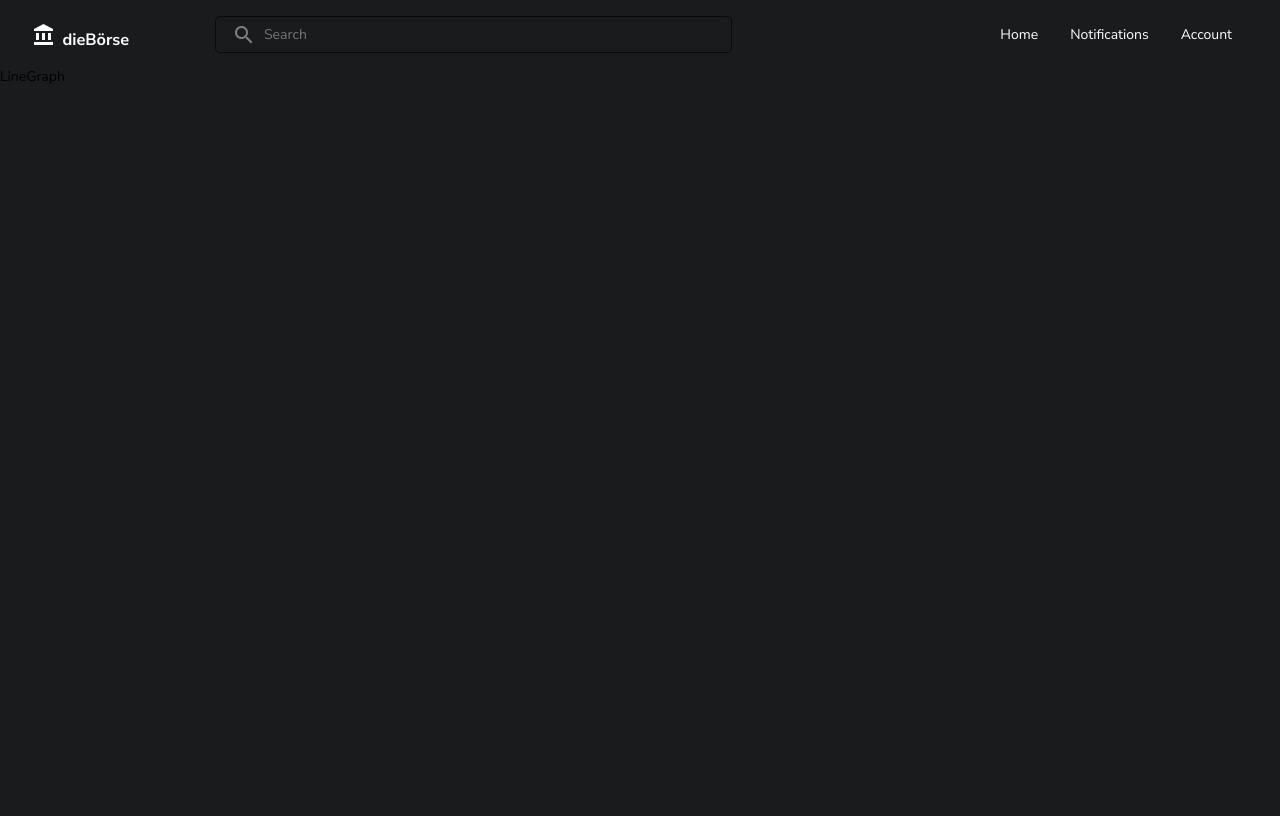
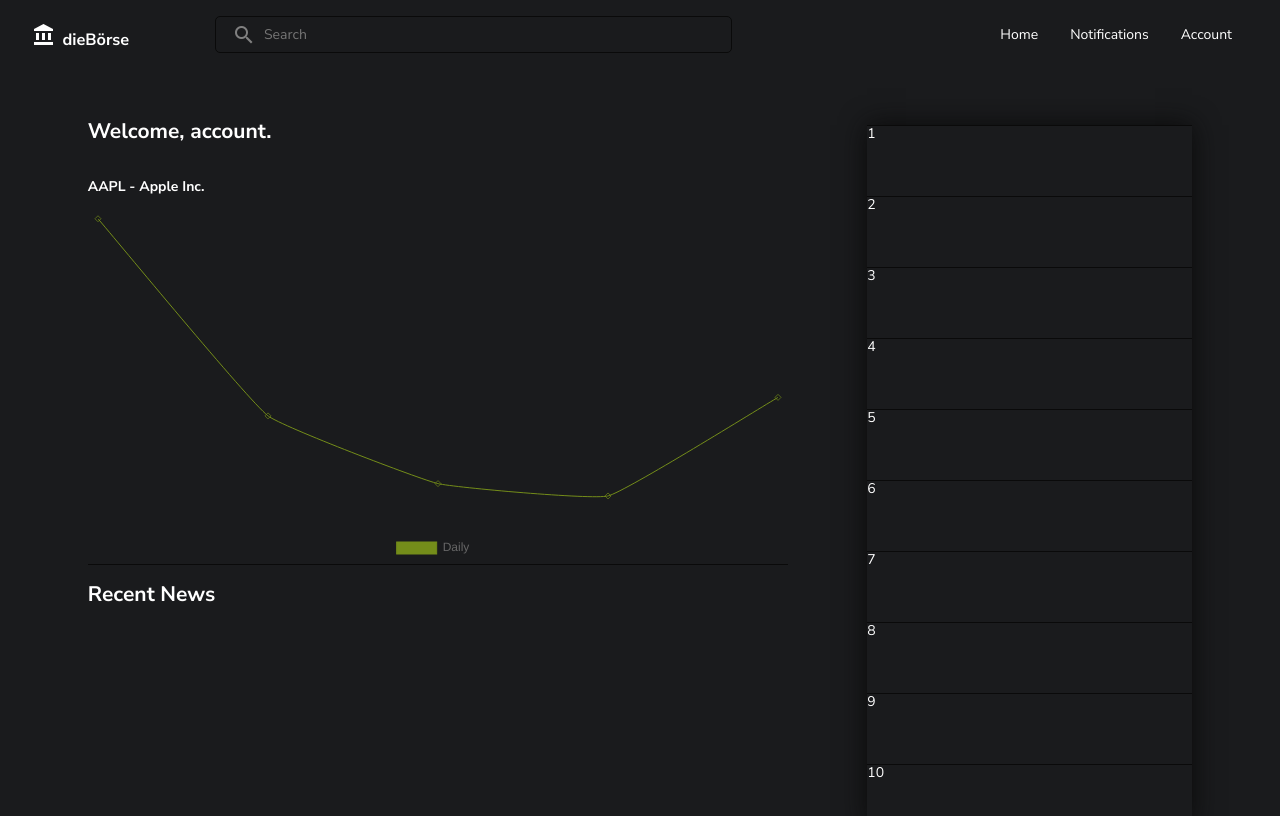
Before and after one commit to KevinKra/die_Borse, a React (Create React App) app: page /account in a window 1280 px wide. Shown: the top 816 px of the page. Built offline with nearby package versions, Linux system fonts and the light colour scheme; no server answers.

Commit message:
Update components

```diff
--- a/src/components/Dashboard/Dashboard.js
+++ b/src/components/Dashboard/Dashboard.js
@@ -1,14 +1,36 @@
 import React, { Component } from "react";
 import "./Dashboard.scss";
+import LineGraph from "../LineGraph/LineGraph";
 
 class DashBoard extends Component {
   render() {
     return (
-      <React.Fragment>
-        <main>
-          <div className="LineGraph">LineGraph</div>
-        </main>
-      </React.Fragment>
+      <main className="DashBoard">
+        <section className="primary-content">
+          <article className="main">
+            <h2>Welcome, {this.props.match.params.user}.</h2>
+            <h4>AAPL - Apple Inc.</h4>
+            <div className="line-graph">{<LineGraph />}</div>
+            <div className="news">
+              <h2>Recent News</h2>
+            </div>
+          </article>
+          <div>
+            <section className="support">
+              <article className="ph">1</article>
+              <article className="ph">2</article>
+              <article className="ph">3</article>
+              <article className="ph">4</article>
+              <article className="ph">5</article>
+              <article className="ph">6</article>
+              <article className="ph">7</article>
+              <article className="ph">8</article>
+              <article className="ph">9</article>
+              <article className="ph">10</article>
+            </section>
+          </div>
+        </section>
+      </main>
     );
   }
 }
--- a/src/components/NavBar/NavBar.js
+++ b/src/components/NavBar/NavBar.js
@@ -1,4 +1,4 @@
-import React, { Component } from "react";
+import React from "react";
 import { NavLink } from "react-router-dom";
 import "./Navbar.scss";
 
```
